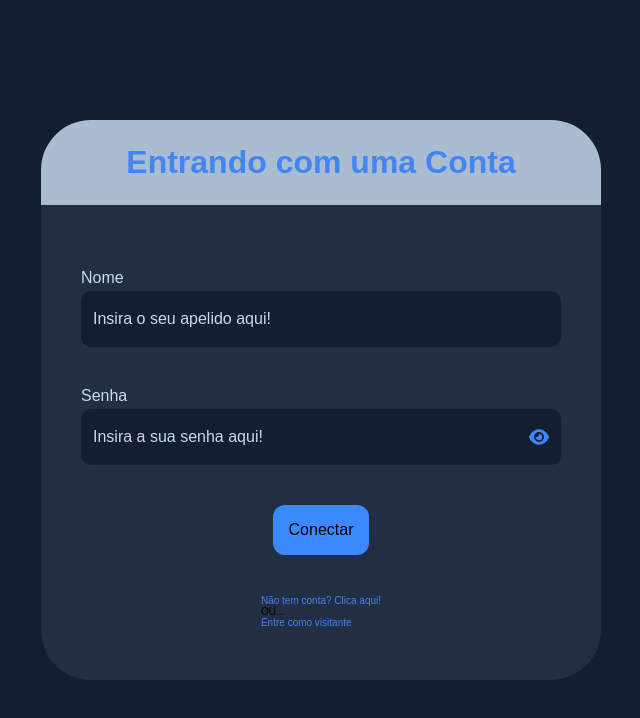
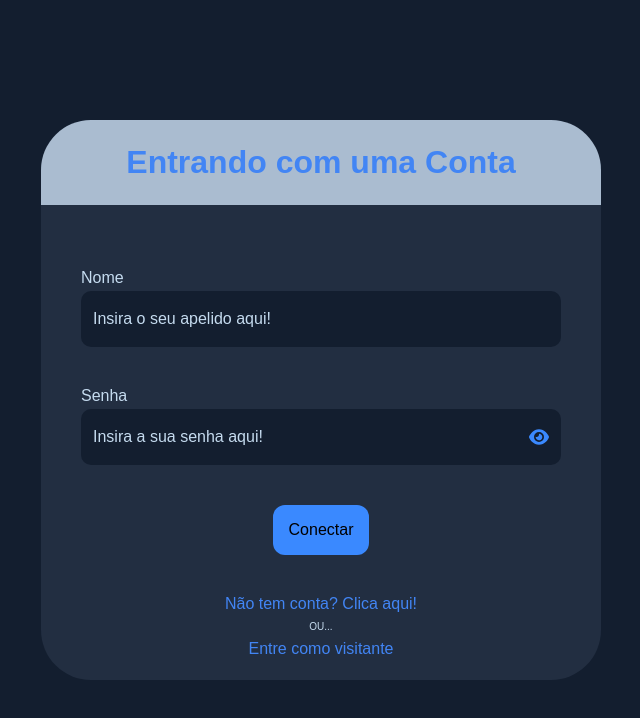
Before and after one commit to AdrielKlem/chatroom, a React (Vite) app: page / in a window 1280 px wide. Shown: the top 718 px of the page, without its empty margins (319-959 px from the left). Built offline with nearby package versions, Linux system fonts and the light colour scheme.

Commit message:
update styled footer

```diff
--- a/src/pages/LogIn/index.tsx
+++ b/src/pages/LogIn/index.tsx
@@ -1,4 +1,4 @@
-import { Container, Form, FormSection } from "./styles"
+import { Container, Form, FormSection, Footer } from "./styles"
 import { Input } from "../../components/Input"
 import { Button } from "../../components/Button"
 
@@ -27,15 +27,19 @@ export function LogIn() {
                     <Button
                         text="Conectar"
                         />
-                    <footer>
-                        <Link to="register">
+                    <Footer>
+                        <Link to="register"
+                            className="Action"
+                        >
                             Não tem conta? Clica aqui!
                         </Link>
                         <p>OU...</p>
-                        <Link to=''>
+                        <Link to=''
+                            className="Action"
+                        >
                             Entre como visitante
                         </Link>
-                    </footer>
+                    </Footer>
                 </Form>
             </FormSection>
         </Container>
--- a/src/pages/LogIn/styles.ts
+++ b/src/pages/LogIn/styles.ts
@@ -9,7 +9,7 @@ export const Container = styled.div`
     justify-content: center;
     align-items: center;
     `
-export const FormSection = styled.div `
+export const FormSection = styled.div`
     background-color: ${({ theme }) => theme.colors.thirdBackground};
 
     min-width: 56rem;
@@ -42,8 +42,19 @@ export const Form = styled.div`
 
     padding: 0 4rem;
     margin: 0 0 1.6rem;
+`
 
-    > a {
+export const Footer = styled.footer`
+    display: flex;
+    flex-direction: column;
+    align-items: center;
+    gap: .8rem;
+
+    > p {
+        color: ${({ theme }) => theme.colors.thirdColor};
+    }
+
+    > .Action {
         transition: transform 0.5s ease-out;
         font-size: 1.6rem;
 
```
